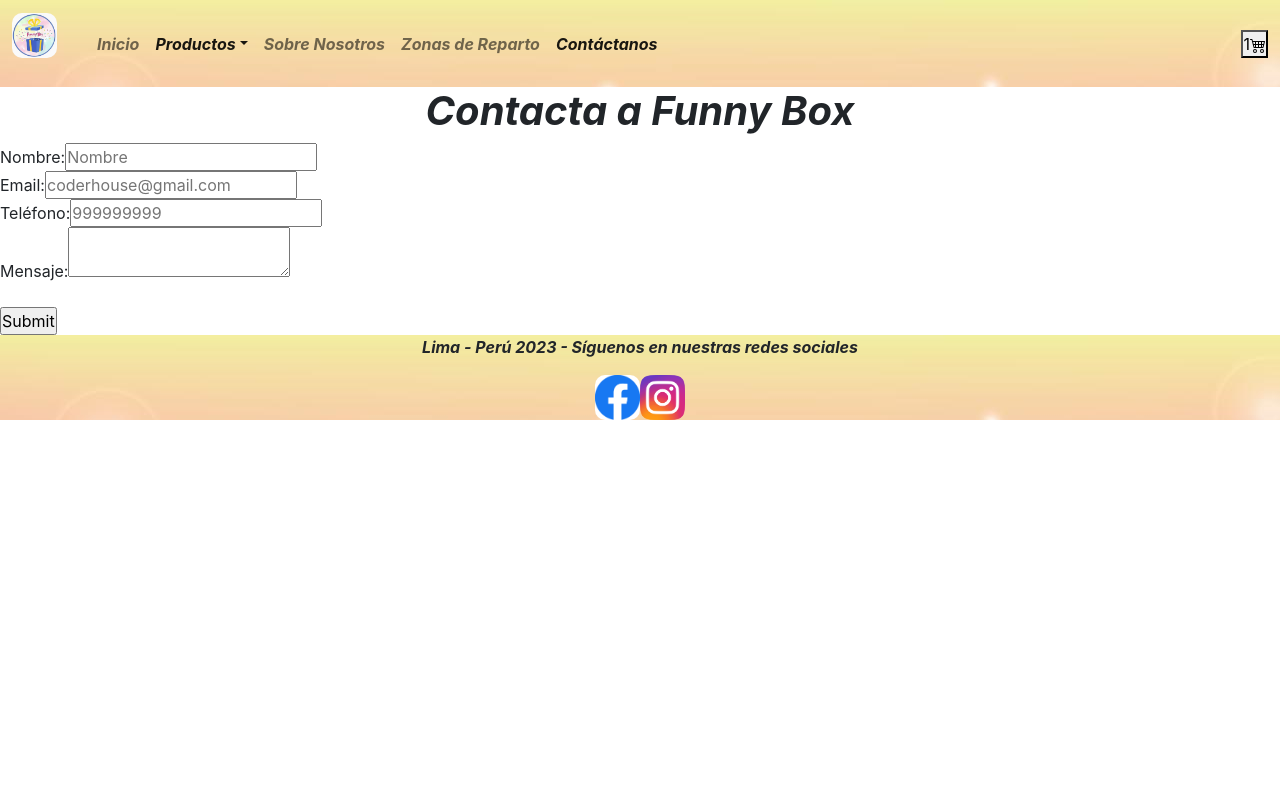
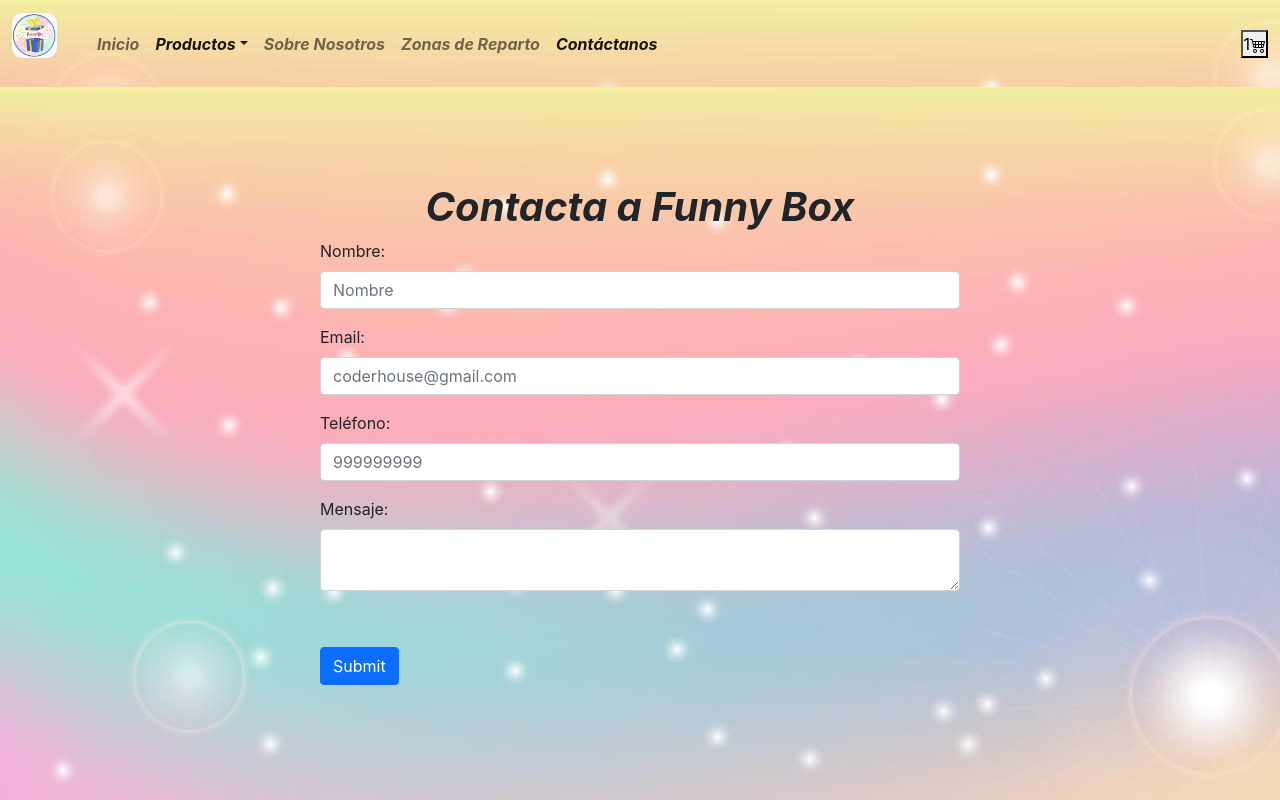
Before and after one commit to Jigeroar87/NODEJS, a React (Create React App) app: page /Contactanos in a window 1280 px wide. Shown: the top 800 px of the page. Built offline with nearby package versions, Linux system fonts and the light colour scheme.

Commit message:
Creación Context, Firebase y agregar a Productos, categorias, detalle de productos 2

```diff
--- a/src/Pages/Contactanos.js
+++ b/src/Pages/Contactanos.js
@@ -2,38 +2,38 @@ import React from 'react'
 
 const Contacto = () => {
   return (
-    <section clasName="pt-5 section__color min-vh-100 fondo__pagina">
-            <div clasName="row">
-                <div clasName="container-fluid  pt-5">
-                    <div clasName="col-8 offset-2 col-md-6 offset-md-3">
+    <section className="pt-5 section__color min-vh-100 fondo__pagina">
+            <div className="row">
+                <div className="container-fluid  pt-5">
+                    <div className="col-8 offset-2 col-md-6 offset-md-3">
                             <form>
                                 <h1>Contacta a Funny Box</h1>
 
-                                <div clasName="mb-3">
-                                    <label for="fnombre" clasName="form-label">Nombre:</label>
-                                    <input type="text" id="fnombre" clasName="form-control" required placeholder="Nombre"/>
+                                <div className="mb-3">
+                                    <label for="fnombre" className="form-label">Nombre:</label>
+                                    <input type="text" id="fnombre" className="form-control" required placeholder="Nombre"/>
                                 </div>
 
-                                <div clasName="mb-3">
-                                    <label for="femail" clasName="form-label">Email:</label>
-                                    <input type="email" id="femail" clasName="form-control" required placeholder="coderhouse@gmail.com"/>
+                                <div className="mb-3">
+                                    <label for="femail" className="form-label">Email:</label>
+                                    <input type="email" id="femail" className="form-control" required placeholder="coderhouse@gmail.com"/>
                                 </div>
 
-                                <div clasName="mb-3">
-                                    <label for="ftelefono" clasName="form-label">Teléfono:</label>
-                                    <input type="text" id="ftelefono" clasName="form-control" required placeholder="999999999"/>
+                                <div className="mb-3">
+                                    <label for="ftelefono" className="form-label">Teléfono:</label>
+                                    <input type="text" id="ftelefono" className="form-control" required placeholder="999999999"/>
                                 </div>
 
-                                <div clasName="mb-3">
-                                    <label for="fMensaje " clasName="form-label">Mensaje:</label>
-                                    <textarea clasName="form-control" id="MensajeLargo"></textarea>
+                                <div className="mb-3">
+                                    <label for="fMensaje " className="form-label">Mensaje:</label>
+                                    <textarea className="form-control" id="MensajeLargo"></textarea>
                                 </div>
 
-                                <div clasName="mb-3">
-                                    <label for="fMensaje " clasName="form-label" id="msjRecomendation"></label>
+                                <div className="mb-3">
+                                    <label for="fMensaje " className="form-label" id="msjRecomendation"></label>
                                 </div>
 
-                                <div><input type="submit" clasName="btn btn-primary"/></div>
+                                <div><input type="submit" className="btn btn-primary"/></div>
 
                             </form>
                     </div>
--- a/src/Pages/Inicio.jsx
+++ b/src/Pages/Inicio.jsx
@@ -4,24 +4,24 @@ import Clientesatisfecho from '../Assets/Cliente_Satisfecho.JPG'
 
 const Inicio = () => {
   return (
-    <section clasName="pt-5 fondo__section min-vh-100 fondo__pagina" >
+    <section className="pt-5 fondo__section min-vh-100 fondo__pagina" >
 
-        <div clasName="container-fluid">
-            <div clasName="container">
-                <div clasName="row py-5">
-                    <div clasName="col-md-12 text-center color_fondo">
+        <div className="container-fluid">
+            <div className="container">
+                <div className="row py-5">
+                    <div className="col-md-12 text-center color_fondo">
                         <h1>FunnyBox regalo divertido para niños</h1>
                     </div>
                 </div>
-                <div clasName="row">
-                    <div clasName="col-8 offset-2 col-md-6 offset-md-0">
-                        <h3 clasName="text-center">Campaña del mes Patrio</h3>
-                        <img src={Campanames} clasName="img-fluid img-thumbnail"/>
+                <div className="row">
+                    <div className="col-8 offset-2 col-md-6 offset-md-0">
+                        <h3 className="text-center">Campaña del mes Patrio</h3>
+                        <img src={Campanames} className="img-fluid img-thumbnail"/>
                         <p>¡Para celebrar la independencia del Perú tenemos muchas ofertas!</p>
                     </div>
-                    <div clasName="text-center col-8 offset-2 col-md-6 offset-md-0">
+                    <div className="text-center col-8 offset-2 col-md-6 offset-md-0">
                         <h3>Nuestros Clientes Satisfechos</h3>
-                        <img src={Clientesatisfecho} clasName="img-fluid img-thumbnail"/>
+                        <img src={Clientesatisfecho} className="img-fluid img-thumbnail"/>
                         <p>¡Llena de felicidad a tu niñ@ con un FunnyBox!</p>
                     </div>
                 </div>
--- a/src/Pages/Sobrenosotros.jsx
+++ b/src/Pages/Sobrenosotros.jsx
@@ -3,19 +3,19 @@ import ImgSobrenosotros from '../Assets/SobreNosotros.JPG'
 
 const Sobrenosotros = () => {
   return (
-    <section clasName="pt-5 section__color min-vh-100 fondo__pagina">
+    <section className="pt-5 section__color min-vh-100 fondo__pagina">
 
-        <div clasName="container-fluid">
-            <div clasName="container">
+        <div className="container-fluid">
+            <div className="container">
 
-                <div clasName="row">
-                    <div clasName="col-8 offset-2 col-md-6 offset-md-0 pt-5">
-                        <h3 clasName="text-center">Sobre FunnyBox</h3>
-                        <img src={ImgSobrenosotros} clasName="img-fluid img-thumbnail"/>
+                <div className="row">
+                    <div className="col-8 offset-2 col-md-6 offset-md-0 pt-5">
+                        <h3 className="text-center">Sobre FunnyBox</h3>
+                        <img src={ImgSobrenosotros} className="img-fluid img-thumbnail"/>
                         <p>Somos una empresa enfocada en la diversión a tráves del arte en los niñ@s. Fundada en 2020 por Maricarmen Flores.
                             Esperamos que disfrutes nuestros productos,  los realizamos con amor.</p>
                     </div>
-                    <div clasName="text-center col-8 offset-2  col-md-6 offset-md-0 pt-5">
+                    <div className="text-center col-8 offset-2  col-md-6 offset-md-0 pt-5">
                         <h3>Entrevista en PYME TV</h3>
                         <iframe width="100%" height="50%" src="https://www.youtube.com/embed/kL2BEZ-BMwE" title="YouTube video player" frameborder="0" allow="accelerometer; autoplay; clipboard-write; encrypted-media; gyroscope; picture-in-picture" allowfullscreen></iframe>
                         <p>Brindaron una entrevista a la fundadora en el canal de Facebook PYME TV</p>
--- a/src/Pages/Zonasdereparto.jsx
+++ b/src/Pages/Zonasdereparto.jsx
@@ -3,13 +3,13 @@ import ImgZonasdereparto from '../Assets/Zonas_Reparto.JPG'
 
 const Zonasdereparto = () => {
   return (
-    <section clasName="pt-5 section__color min-vh-100 fondo__pagina">
-            <div clasName="container-fluid">
-                <div clasName="container">
-                    <div clasName="row">
-                        <div clasName="col-8 offset-2 col-md-12 offset-md-0 pt-5">
-                            <h3 clasName="text-center">Zonas de Reparto</h3>
-                            <img src={ImgZonasdereparto} clasName="img-fluid img-thumbnail rounded mx-auto d-block"/>
+    <section className="pt-5 section__color min-vh-100 fondo__pagina">
+            <div className="container-fluid">
+                <div className="container">
+                    <div className="row">
+                        <div className="col-8 offset-2 col-md-12 offset-md-0 pt-5">
+                            <h3 className="text-center">Zonas de Reparto</h3>
+                            <img src={ImgZonasdereparto} className="img-fluid img-thumbnail rounded mx-auto d-block"/>
                             <p>Zonas disponibles de Lima</p>
                         </div>
                     </div>
```
